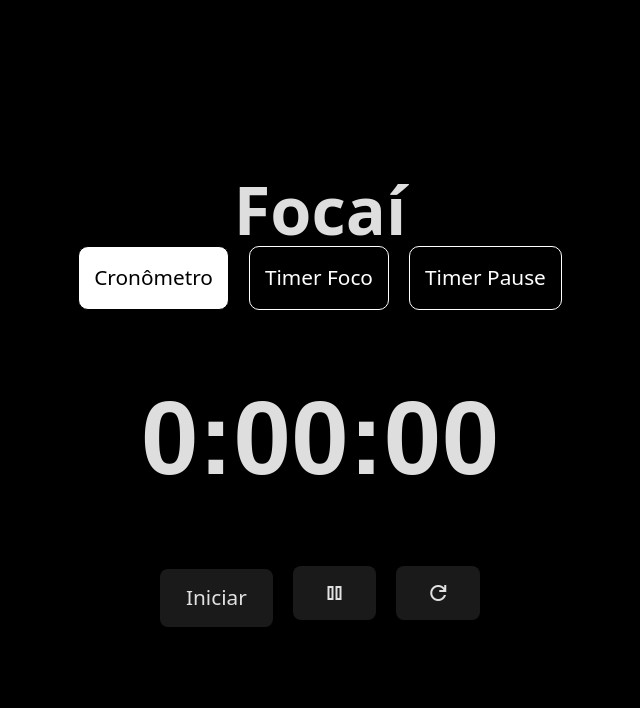
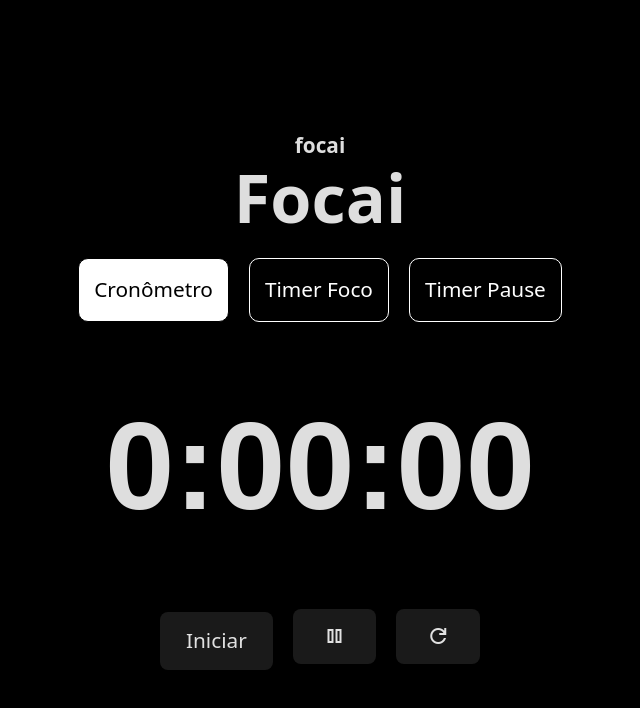
Before and after one commit to Breno2k/FocusFlow, a React (Vite) app: page /Cronometro in a window 1280 px wide. Shown: the top 708 px of the page, without its empty margins (320-960 px from the left). Built offline with nearby package versions, Linux system fonts and the light colour scheme; a web font is replaced by a local one.

Commit message:
fix: fonte do cronômetro corrigida

```diff
--- a/src/App.jsx
+++ b/src/App.jsx
@@ -15,7 +15,10 @@ function App() {
 
   return (
     <>
-      <h1>Focaí</h1>
+      <nav>
+        <h2>focai</h2>
+      </nav>
+      <h1 className='pb-6'>Focai</h1>
       <TimerProvider>
         <CronomemetroProvider>
           <BrowserRouter>
--- a/src/components/Timer.css
+++ b/src/components/Timer.css
@@ -5,8 +5,8 @@
 }
 
 .timer_cro {
-    padding: 50px;
-    font-size: 5em;
+padding: 50px;
+    font-size: 6em;
     font-family: "Rajdhani", sans-serif;
     font-weight: 700;
     font-style: normal;
```
